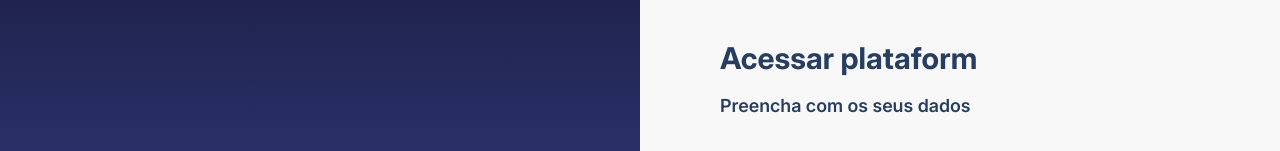
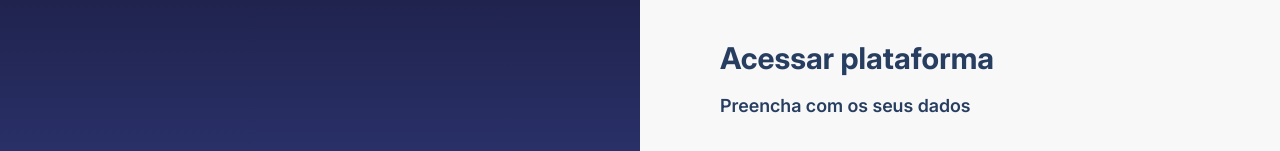
Before and after one commit to PedroHenriquee777/valida-seinfra, a Next.js app: page /login in a window 1280 px wide. Shown: the top 151 px of the page. Built offline with nearby package versions, Linux system fonts and the light colour scheme.

Commit message:
fix: adição de caractere, corrigindo palavra. de plataform para plataforma.

```diff
--- a/app/(auth)/login/page.tsx
+++ b/app/(auth)/login/page.tsx
@@ -36,7 +36,7 @@ export default function PaginaInicial () {
         <div className="flex flex-col justif-center bg-background px-6 py-10 sm:px-10 md:px-8 lg:px-14 xl:px-20">
           <div className="mx-auto w-full max-w-xl">
             <h1 className="text-3xl font-bold text-primary">
-              Acessar plataform
+              Acessar plataforma
             </h1>
 
             <p className="mt-4 text-lg font-semibold text-primary">
```
